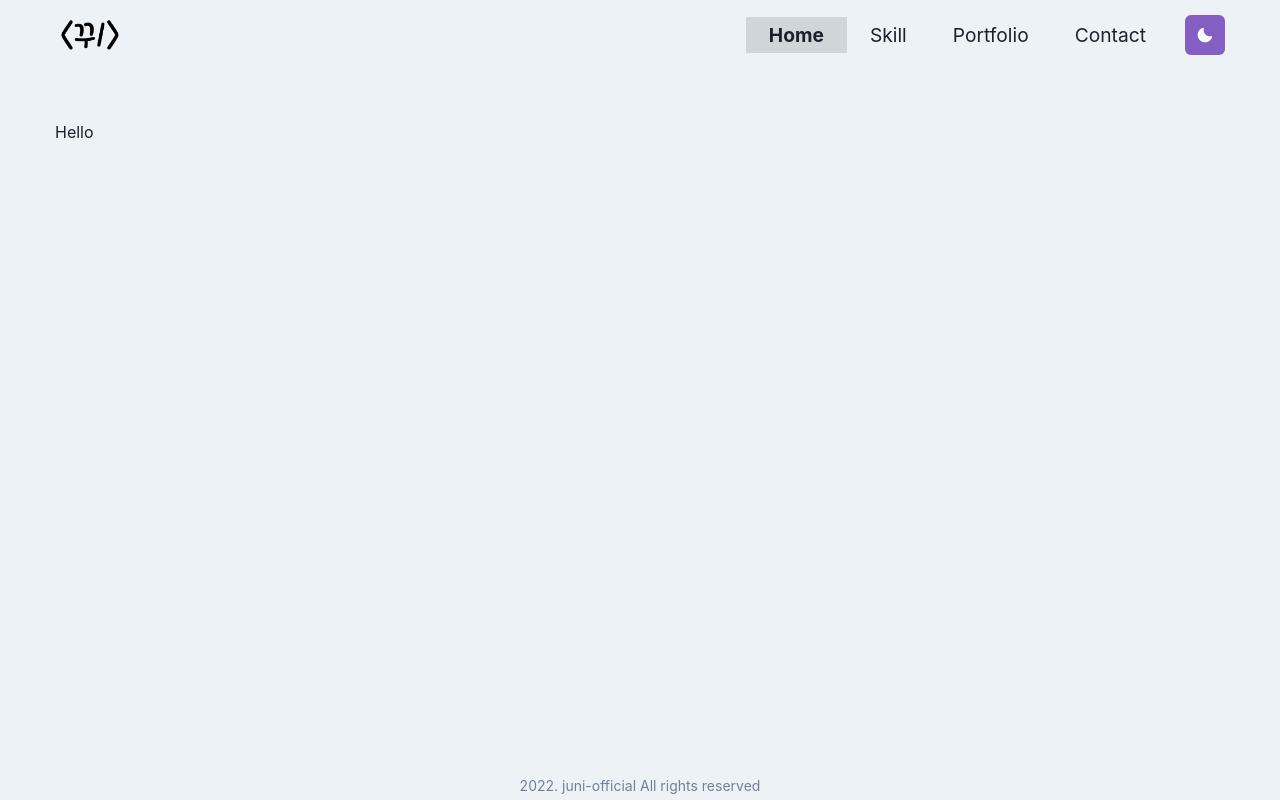
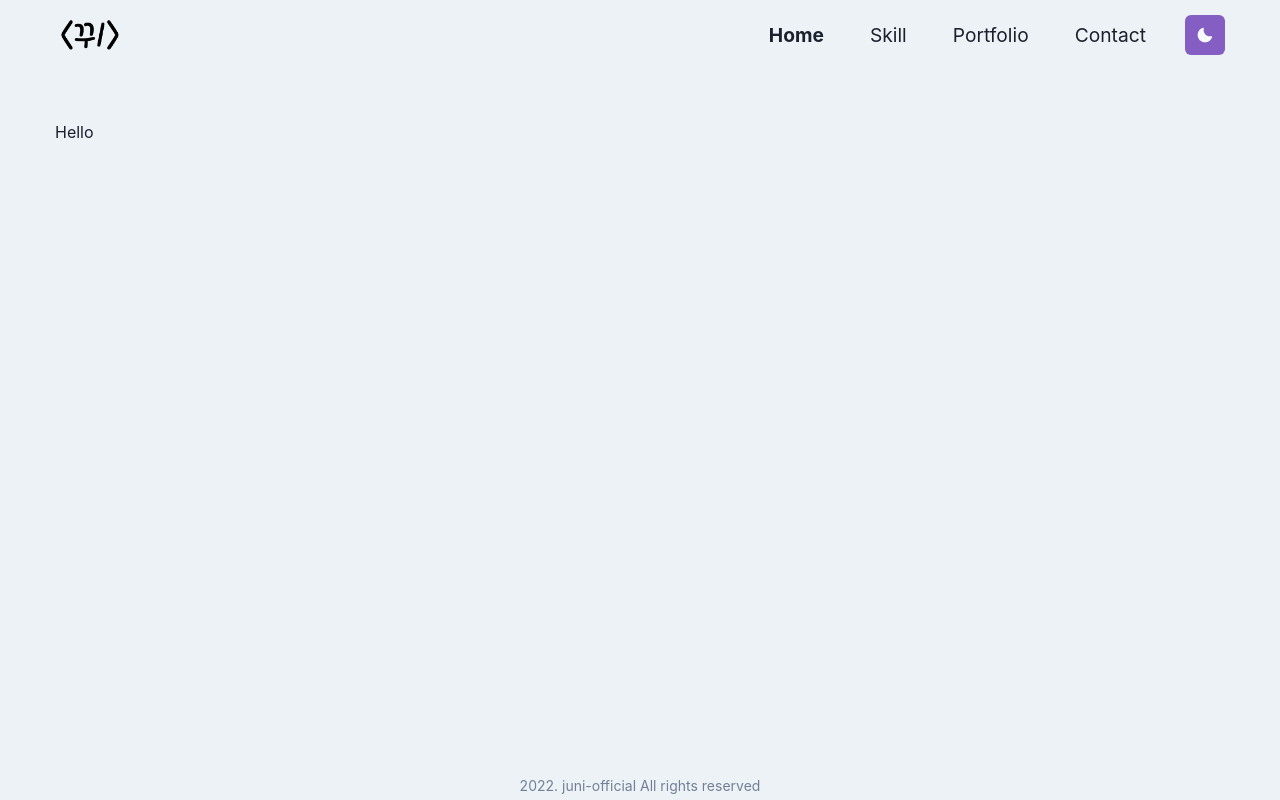
Before and after one commit to junheeleeme/portfolio-nextjs, a Next.js app: page / in a window 1280 px wide. Built offline with nearby package versions, Linux system fonts and the light colour scheme.

Commit message:
feat: 작업 완료(Home 제외)

```diff
--- a/package.json
+++ b/package.json
@@ -21,6 +21,7 @@
     "react-dom": "17.0.2",
     "react-icons": "^4.3.1",
     "react-photo-gallery": "^8.0.0",
+    "styled-components": "^5.3.3",
     "swiper": "^7.4.1",
     "typewriter-effect": "^2.18.2"
   },
--- a/styles/globals.css
+++ b/styles/globals.css
@@ -9,6 +9,9 @@ html,body {
 }
 a { color: inherit; text-decoration: none; }
 * { box-sizing: border-box; margin: 0 auto; }
-.focus{ font-weight: bold; background-color: rgba(0,0,0,0.12) !important; }
+.focus{ font-weight: bold; }
+@media screen and (max-width: 768px) {
+  .focus{ background-color: rgba(0,0,0,0.08) !important; }
+}
 .svgWrap{ position: relative; width: 80px; height: 80px; display: inline-block; margin: 10px 5px; }
 .svgWrap>svg{ width: 80px; height: 80px; }
```
Also changed, not shown: 1 other file (tests, documents, lock files or other folders).
